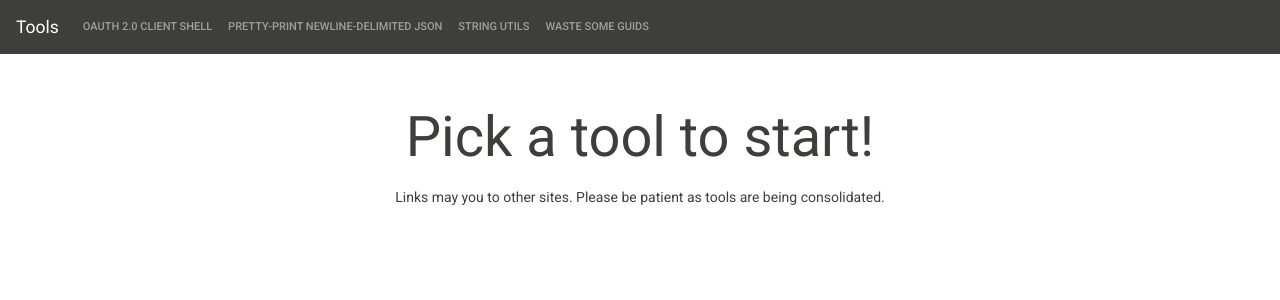
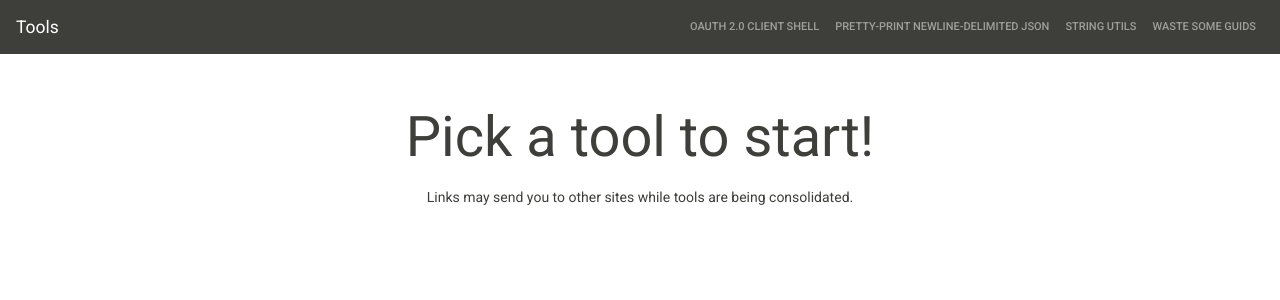
Before and after one commit to neverendingqs/web-tools, a Nuxt app: page / in a window 1280 px wide. Shown: the top 300 px of the page. Built offline with nearby package versions, Linux system fonts and the light colour scheme; what vue-clipboard2 would draw is missing.

Commit message:
app - updated nav location and minor visual touchups.

```diff
--- a/components/Nav.vue
+++ b/components/Nav.vue
@@ -1,7 +1,7 @@
 <template>
   <nav class="navbar navbar-expand-lg navbar-dark bg-primary">
     <nuxt-link class="navbar-brand" to="/">Tools</nuxt-link>
-    <ul class="navbar-nav d-flex justify-content-end">
+    <ul class="navbar-nav d-flex justify-content-end ml-auto">
       <li>
         <a
           class="nav-link"
--- a/pages/index.vue
+++ b/pages/index.vue
@@ -1,10 +1,7 @@
 <template>
   <div id="app">
     <p class="display-4">Pick a tool to start!</p>
-    <p>
-      Links may you to other sites. Please be patient as tools are being
-      consolidated.
-    </p>
+    <p>Links may send you to other sites while tools are being consolidated.</p>
   </div>
 </template>
 
--- a/pages/stringutils.vue
+++ b/pages/stringutils.vue
@@ -1,5 +1,5 @@
 <template>
-  <div id="app" class="container">
+  <div id="app">
     <h1>String Utilities</h1>
     <section>
       <div class="form-group">
```
